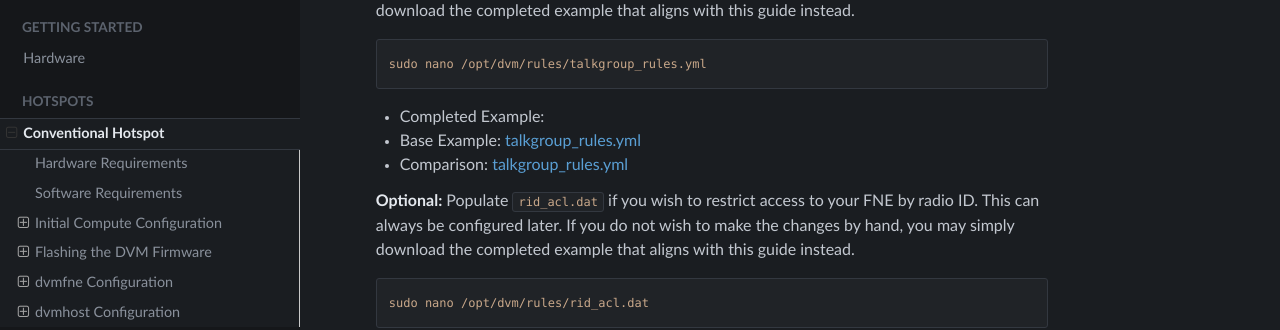
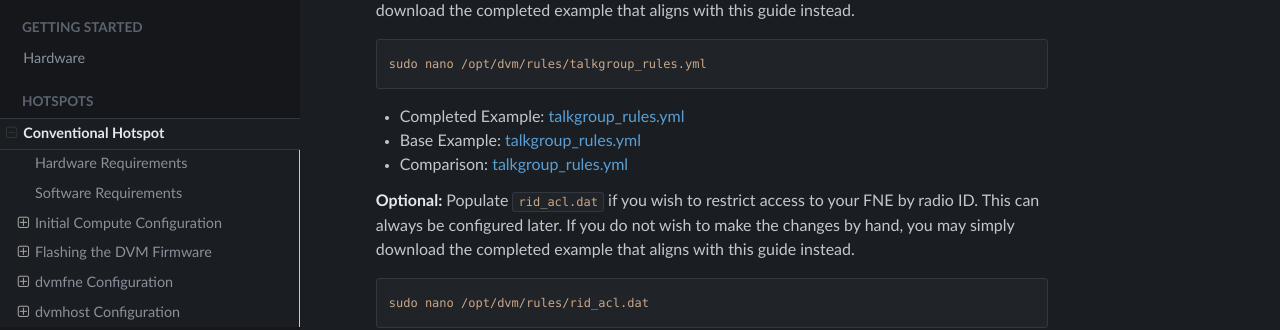
Before and after one commit to p25-dvm/p25-dvm.github.io, an MkDocs documentation site: the page built from docs/conventional-hotspot/conventional-hotspot.md, in a window 1280 px wide and 900 px high, scrolled down 6788 px. Shown: the part 151-481 px from the top of the window. Built offline with MkDocs 1.6.1, drawn with Linux system fonts in a browser that asks for light colours; nearby versions of some CDN libraries.

Commit message:
Update conventional-hotspot.md

````diff
--- a/docs/conventional-hotspot/conventional-hotspot.md
+++ b/docs/conventional-hotspot/conventional-hotspot.md
@@ -273,7 +273,7 @@ The next sections will cover the configuration of `dvmfne` and `dvmhost`. These
     sudo nano /opt/dvm/rules/talkgroup_rules.yml
     ```
 
-    - Completed Example:
+    - Completed Example: [talkgroup_rules.yml](https://github.com/p25-dvm/p25-dvm.github.io/blob/main/docs/example-configs/conventional-hotspot/talkgroup_rules.yml)
     - Base Example: [talkgroup_rules.yml](https://github.com/DVMProject/dvmhost/blob/master/configs/talkgroup_rules.example.yml)
     - Comparison: [talkgroup_rules.yml](https://www.diffchecker.com/3lxEHeJL/)
 
````
